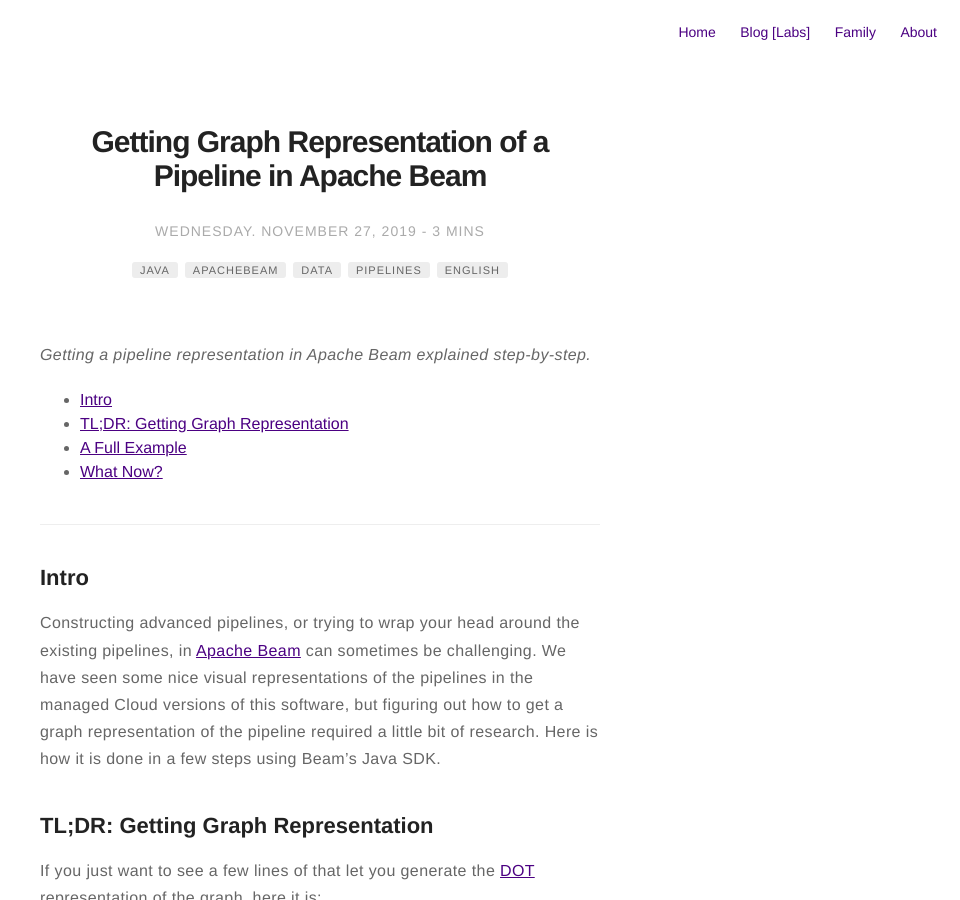
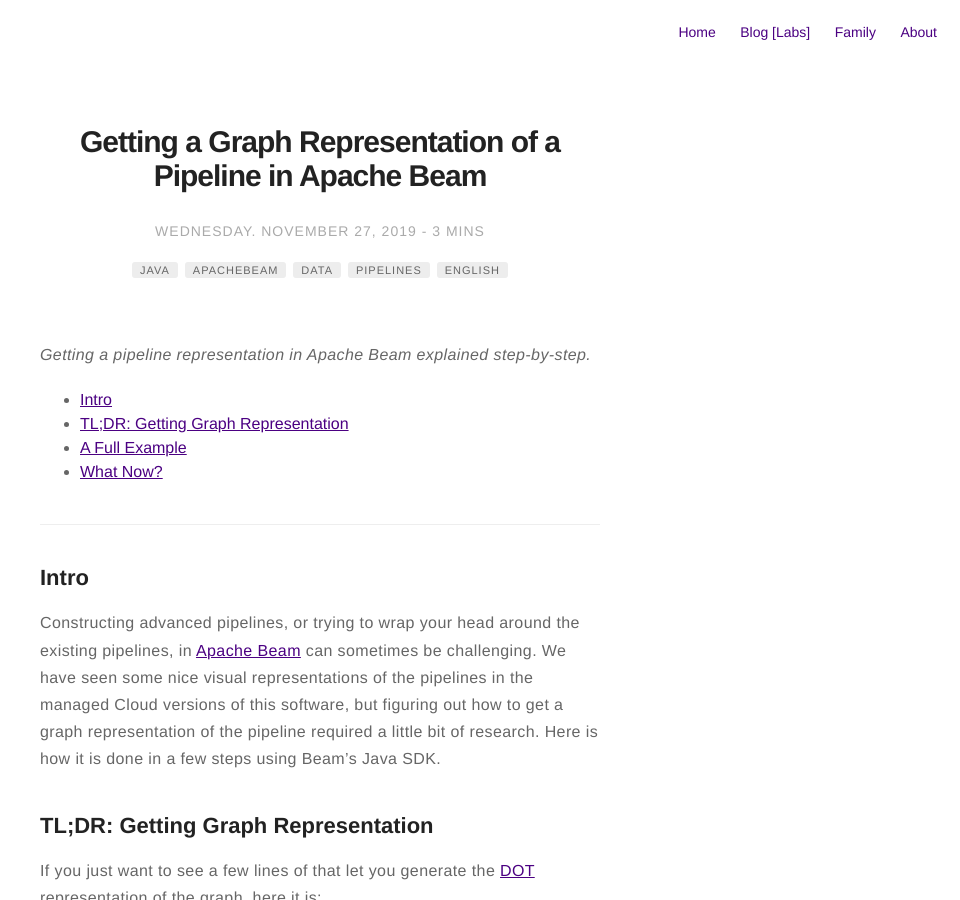
Before and after one commit to mehmandarov/mehmandarov.github.io, a Jekyll site: the page built from _posts/2019-11-27-apache-beam-pipeline-graph.markdown, in a window 1280 px wide and 900 px high. Shown: the whole window, without its empty margins (320-1280 px from the left). Built offline with Jekyll 4.4.1, drawn with Linux system fonts in a browser that asks for light colours.

Commit message:
Minor update

```diff
--- a/_posts/2019-11-27-apache-beam-pipeline-graph.markdown
+++ b/_posts/2019-11-27-apache-beam-pipeline-graph.markdown
@@ -1,5 +1,5 @@
 ---
-title: "Getting Graph Representation of a Pipeline in Apache Beam"
+title: "Getting a Graph Representation of a Pipeline in Apache Beam"
 layout: post
 date: 2019-11-27 08:15
 image: '/assets/images/posts-images/golden-gate.jpg'
```
